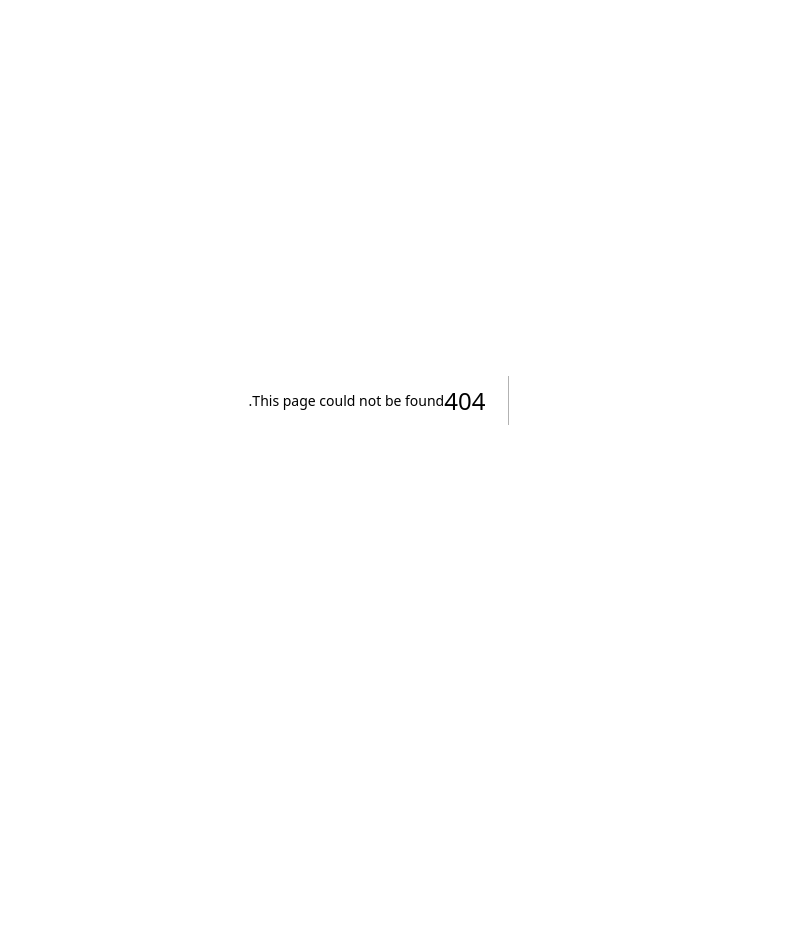
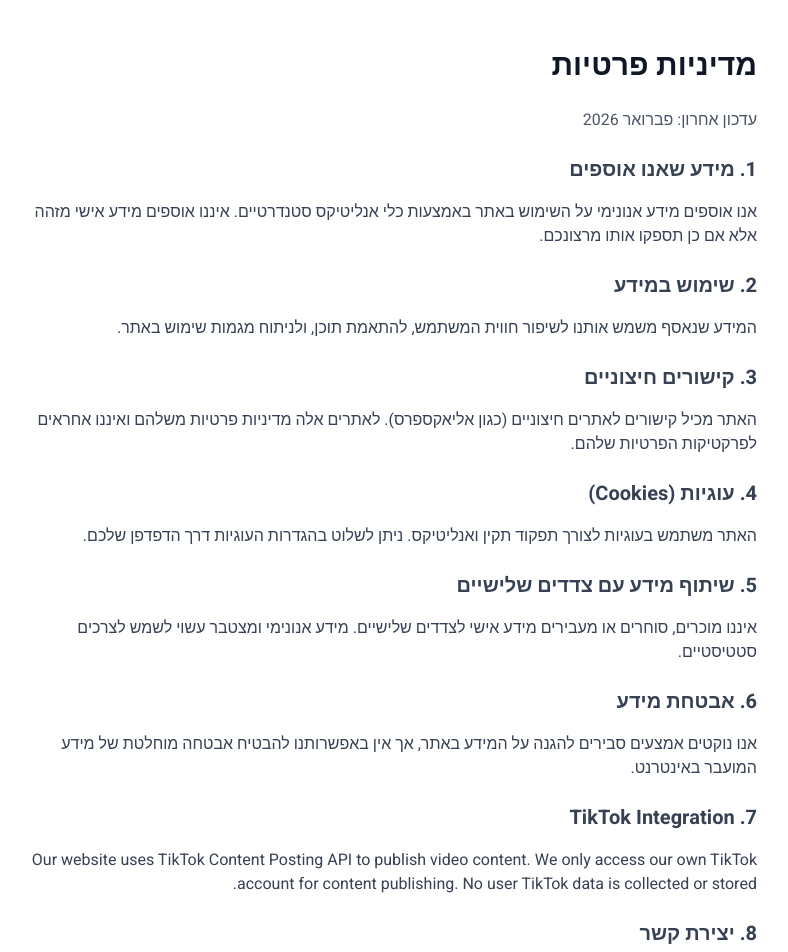
Before and after one commit to DC-Design-HL/affiliate-bot, a Next.js app: page /privacy in a window 1280 px wide. Before the commit this address had no page. Shown: the top 952 px of the page, without its empty margins (251-1039 px from the left). Before the commit the page ends 800 px from the top, so only its background shows below. Built offline with nearby package versions, Linux system fonts and the light colour scheme.

Commit message:
Add terms & privacy pages for TikTok app review

```diff
--- /dev/null
+++ b/src/app/privacy/page.tsx
@@ -0,0 +1,36 @@
+export const metadata = { title: 'מדיניות פרטיות - משתלם' };
+
+export default function Privacy() {
+  return (
+    <main className="max-w-3xl mx-auto px-4 py-12" dir="rtl">
+      <h1 className="text-3xl font-bold mb-6">מדיניות פרטיות</h1>
+      <p className="text-gray-600 mb-4">עדכון אחרון: פברואר 2026</p>
+
+      <section className="space-y-4 text-gray-700">
+        <h2 className="text-xl font-semibold mt-6">1. מידע שאנו אוספים</h2>
+        <p>אנו אוספים מידע אנונימי על השימוש באתר באמצעות כלי אנליטיקס סטנדרטיים. איננו אוספים מידע אישי מזהה אלא אם כן תספקו אותו מרצונכם.</p>
+
+        <h2 className="text-xl font-semibold mt-6">2. שימוש במידע</h2>
+        <p>המידע שנאסף משמש אותנו לשיפור חווית המשתמש, להתאמת תוכן, ולניתוח מגמות שימוש באתר.</p>
+
+        <h2 className="text-xl font-semibold mt-6">3. קישורים חיצוניים</h2>
+        <p>האתר מכיל קישורים לאתרים חיצוניים (כגון אליאקספרס). לאתרים אלה מדיניות פרטיות משלהם ואיננו אחראים לפרקטיקות הפרטיות שלהם.</p>
+
+        <h2 className="text-xl font-semibold mt-6">4. עוגיות (Cookies)</h2>
+        <p>האתר משתמש בעוגיות לצורך תפקוד תקין ואנליטיקס. ניתן לשלוט בהגדרות העוגיות דרך הדפדפן שלכם.</p>
+
+        <h2 className="text-xl font-semibold mt-6">5. שיתוף מידע עם צדדים שלישיים</h2>
+        <p>איננו מוכרים, סוחרים או מעבירים מידע אישי לצדדים שלישיים. מידע אנונימי ומצטבר עשוי לשמש לצרכים סטטיסטיים.</p>
+
+        <h2 className="text-xl font-semibold mt-6">6. אבטחת מידע</h2>
+        <p>אנו נוקטים אמצעים סבירים להגנה על המידע באתר, אך אין באפשרותנו להבטיח אבטחה מוחלטת של מידע המועבר באינטרנט.</p>
+
+        <h2 className="text-xl font-semibold mt-6">7. TikTok Integration</h2>
+        <p>Our website uses TikTok Content Posting API to publish video content. We only access our own TikTok account for content publishing. No user TikTok data is collected or stored.</p>
+
+        <h2 className="text-xl font-semibold mt-6">8. יצירת קשר</h2>
+        <p>לשאלות בנוגע למדיניות הפרטיות, ניתן לפנות אלינו בכתובת: dc.design.hl@gmail.com</p>
+      </section>
+    </main>
+  );
+}
--- /dev/null
+++ b/src/app/terms/page.tsx
@@ -0,0 +1,33 @@
+export const metadata = { title: 'תנאי שימוש - משתלם' };
+
+export default function Terms() {
+  return (
+    <main className="max-w-3xl mx-auto px-4 py-12" dir="rtl">
+      <h1 className="text-3xl font-bold mb-6">תנאי שימוש</h1>
+      <p className="text-gray-600 mb-4">עדכון אחרון: פברואר 2026</p>
+
+      <section className="space-y-4 text-gray-700">
+        <h2 className="text-xl font-semibold mt-6">1. כללי</h2>
+        <p>ברוכים הבאים לאתר משתלם (meshtalem.design-dc.com). השימוש באתר זה כפוף לתנאים המפורטים להלן. גלישה באתר מהווה הסכמה לתנאים אלה.</p>
+
+        <h2 className="text-xl font-semibold mt-6">2. תוכן האתר</h2>
+        <p>האתר מספק סקירות וביקורות מוצרים מאליאקספרס. התוכן מוגש למטרות מידע בלבד ואינו מהווה ייעוץ מקצועי. אנו משתדלים לספק מידע מדויק ועדכני, אך איננו אחראים לשגיאות או אי-דיוקים.</p>
+
+        <h2 className="text-xl font-semibold mt-6">3. קישורי שותפים</h2>
+        <p>האתר מכיל קישורי שותפים (affiliate links) לאליאקספרס. כאשר אתם רוכשים מוצר דרך קישור שלנו, אנו עשויים לקבל עמלה. זה לא משפיע על המחיר שאתם משלמים.</p>
+
+        <h2 className="text-xl font-semibold mt-6">4. קניין רוחני</h2>
+        <p>כל התוכן באתר, לרבות טקסטים, תמונות ועיצוב, הם קניינו הרוחני של משתלם. אין לשכפל, להעתיק או להפיץ תוכן מהאתר ללא אישור.</p>
+
+        <h2 className="text-xl font-semibold mt-6">5. הגבלת אחריות</h2>
+        <p>האתר אינו אחראי לאיכות המוצרים הנמכרים באליאקספרס, לזמני משלוח, או לכל בעיה הקשורה לעסקאות שנעשו דרך הקישורים באתר.</p>
+
+        <h2 className="text-xl font-semibold mt-6">6. שינויים בתנאים</h2>
+        <p>אנו שומרים לעצמנו את הזכות לעדכן תנאים אלה בכל עת. המשך השימוש באתר לאחר עדכון מהווה הסכמה לתנאים המעודכנים.</p>
+
+        <h2 className="text-xl font-semibold mt-6">7. יצירת קשר</h2>
+        <p>לשאלות בנוגע לתנאי השימוש, ניתן לפנות אלינו בכתובת: dc.design.hl@gmail.com</p>
+      </section>
+    </main>
+  );
+}
```
Also changed, not shown: 1 other file (tests, documents, lock files or other folders).
